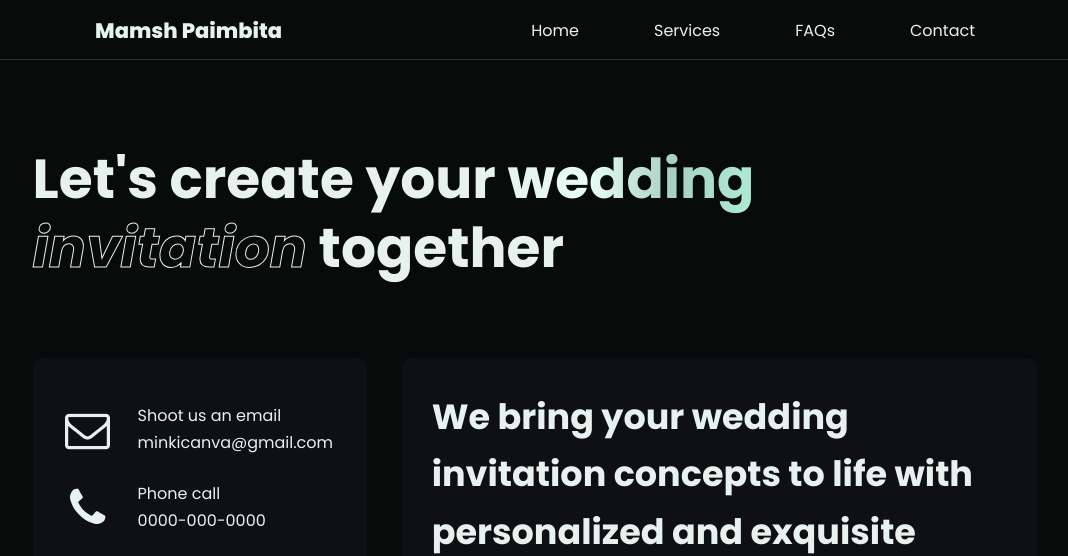
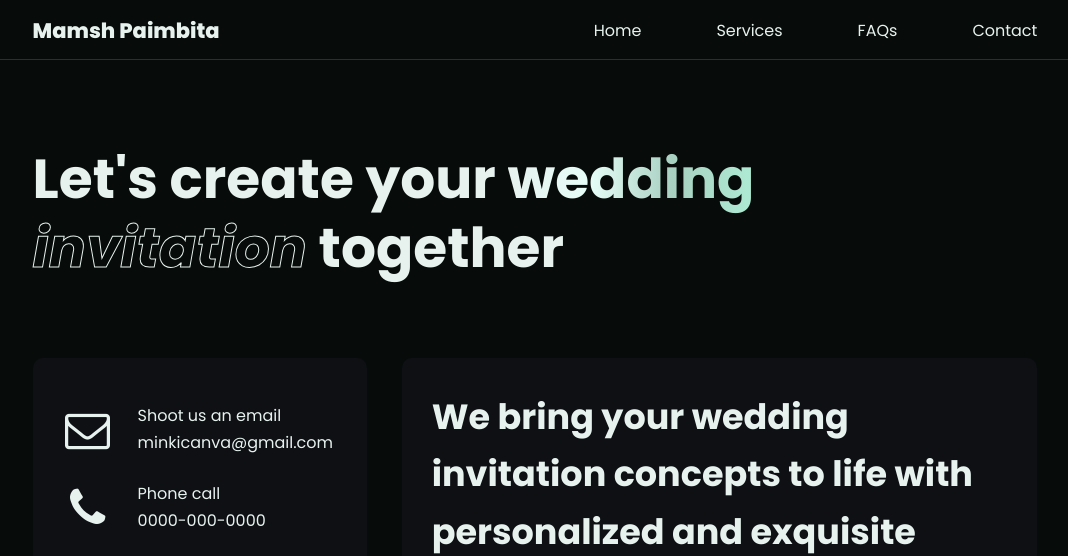
Before and after one commit to minkiji/Mamsh-Paimbita, a plain HTML site: page contact.html in a window 1280 px wide. Shown: the top 556 px of the page, without its empty margins (105-1173 px from the left). Drawn offline with Linux system fonts and the light colour scheme.

Commit message:
update 1

```diff
--- a/index.js
+++ b/index.js
@@ -16,7 +16,7 @@ document.addEventListener('DOMContentLoaded', () => {
 });
 
 
-
+// Fade up load
 const elements = document.querySelectorAll(".animate-load");
 
 function fadeInElements() {
@@ -52,3 +52,15 @@ function isInView(element) {
     (window.innerheight - 200 || document.documentElement.clientHeight - 200)
   )
 }
+
+
+// Header effect
+document.addEventListener('scroll' , () => {
+  const header = document.querySelector('nav');
+
+  if (window.scrollY > 0) {
+    header.classList.add('scrolled');
+  } else {
+    header.classList.remove('scrolled');
+  }
+});
--- a/style.css
+++ b/style.css
@@ -19,16 +19,28 @@ body {
   margin: 0 auto;
 }
 
+nav {
+  width: 100%;
+  max-width: 1920px;
+  margin: 0 auto;
+  display: flex;
+  position: fixed;
+  top: 0;
+  border-bottom: 1px solid rgba(255, 255, 255, 0.15);
+  z-index: 2;
+  transition: 0.4s ease-in-out;
+}
+
+nav.scrolled {
+  background-color: #070c0a94;
+}
+
 .navbar {
+  margin: 0 auto;
+  width: 78.5%;
   display: flex;
   justify-content: space-between;
-  position: fixed;
-  top: 0;
-  right: 0;
-  left: 0;
-  padding: 14px 200px 10px;
-  border-bottom: 1px solid rgba(255, 255, 255, 0.15);
-  z-index: 2;
+  padding: 14px 0px 10px;
 }
 
 .navbar ul {
@@ -423,6 +435,11 @@ footer {
   width: auto;
   height: auto;
   flex: 1;
+  transition: 0.2s;
+}
+
+.mp-links:hover {
+  box-shadow: 0px 0px 40px #a8d0c17e;
 }
 
 .mp-links ul li a {
@@ -482,6 +499,11 @@ footer {
   padding: 30px;
   border-radius: 10px;
   background-color: #5136651a;
+  transition: 0.2s;
+}
+
+.contact-container:hover {
+  box-shadow: 0px 0px 40px #a8d0c17e;
 }
 
 .contact-socials {
@@ -509,6 +531,11 @@ footer {
   padding: 30px;
   border-radius: 10px;
   background-color: #5136651a;
+  transition: 0.2s;
+}
+
+.contact-form:hover {
+  box-shadow: 0px 0px 40px #a8d0c17e;
 }
 
 .contact-form-text {
```
